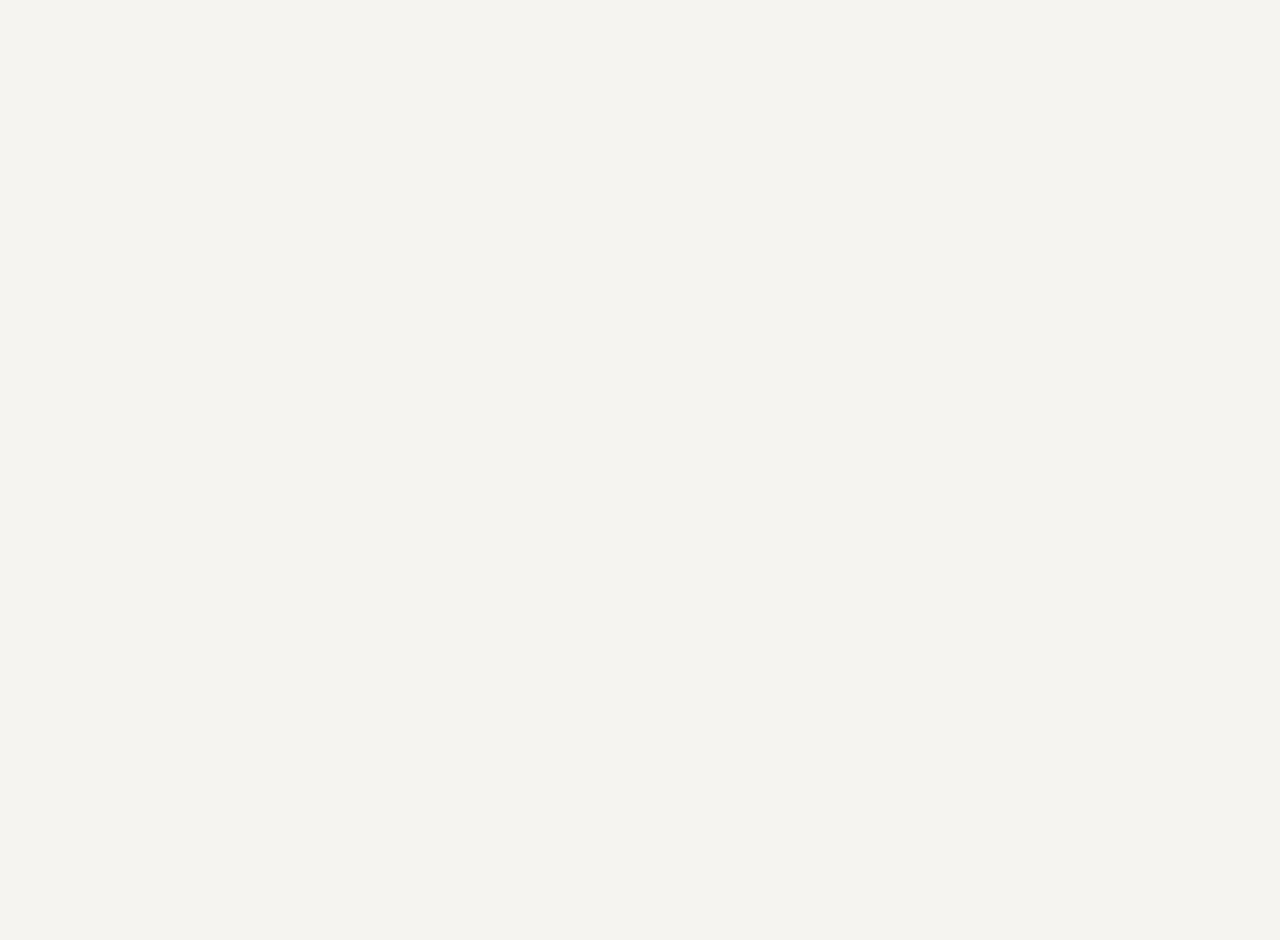
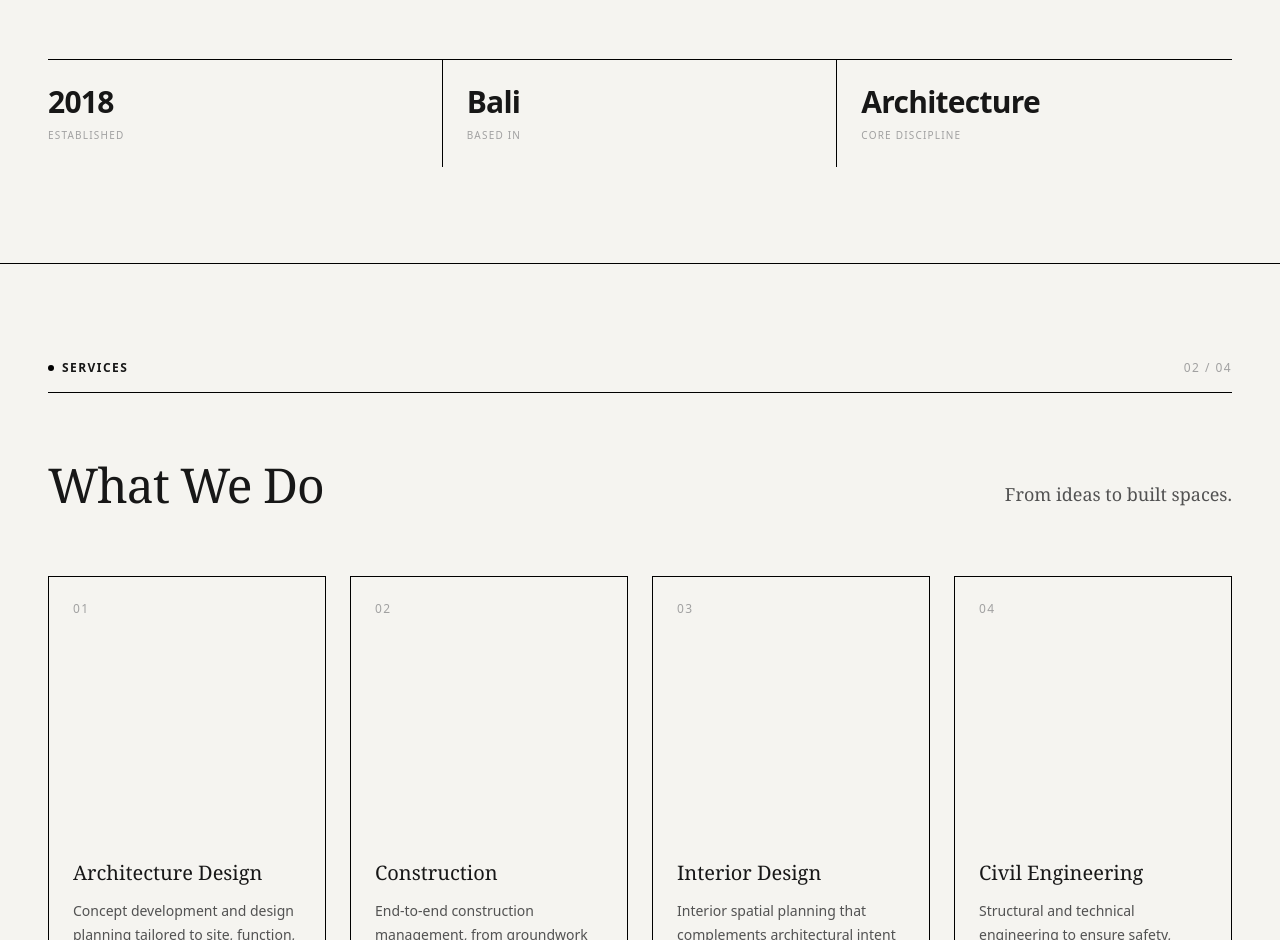
Before and after one commit to sesaputra/LandingPage-Cv-Mahesa-Karya-Perdana, a Next.js app: page / in a window 1280 px wide. Shown: the part 1860-2800 px from the top of the page. Before the commit the page ends 1812 px from the top, so only its background shows below. Built offline with nearby package versions, Linux system fonts and the light colour scheme.

Commit message:
feat: update bagian services

```diff
--- a/app/globals.css
+++ b/app/globals.css
@@ -48,6 +48,9 @@ body{
   animation: marquee 35s linear infinite;
 }
 
+.scrollbar-hide::-webkit-scrollbar { display: none; }
+.scrollbar-hide { -ms-overflow-style: none; scrollbar-width: none; }
+
 /* @media (prefers-color-scheme: dark) {
   :root {
     --background: #0a0a0a;
--- a/app/page.tsx
+++ b/app/page.tsx
@@ -1,6 +1,7 @@
 import Hero from "@/components/hero";
 import Marquee from "@/components/marquee";
 import About from "@/components/about";
+import Services from "@/components/services";
 
 export default function HOME() {
   return (
@@ -8,6 +9,7 @@ export default function HOME() {
       <Hero />
       <Marquee />
       <About />
+      <Services />
     </main>
   );
 }
--- a/components/about.tsx
+++ b/components/about.tsx
@@ -5,10 +5,12 @@ export default function About() {
   return (
     <section className="border-b border-black px-6 py-16 md:px-12 md:py-24">
       <div className="mx-auto max-w-[1440px]">
+
         {/* Section Header */}
         <div className="flex items-center justify-between">
           <div className="flex items-center gap-2 text-xs font-semibold uppercase tracking-[0.12em]">
             <span className="h-1.5 w-1.5 rounded-full bg-black" />
+
             <span>About</span>
           </div>
 
@@ -17,20 +19,28 @@ export default function About() {
           </span>
         </div>
 
+        {/* Divider */}
         <div className="mt-4 border-t border-black" />
 
         {/* Main Content */}
         <div className="mt-12 grid grid-cols-1 gap-12 md:mt-16 md:grid-cols-12 md:gap-8">
 
-          {/* Left Content */}
+          {/* ========================================
+              LEFT CONTENT
+          ======================================== */}
           <div className="md:col-span-6 lg:col-span-5">
-            <p className="max-w-xl font-serif text-3xl leading-[1.15] tracking-[-0.02em] md:text-4xl lg:text-5xl">
+
+            {/* Main Statement */}
+            <h2 className="max-w-xl font-serif text-3xl leading-[1.15] tracking-[-0.02em] md:text-4xl lg:text-5xl">
               We believe{" "}
               <span className="text-neutral-400">Architecture</span>{" "}
               is more than building structures.
-            </p>
+            </h2>
 
+            {/* Approach & Focus */}
             <div className="mt-10 grid grid-cols-1 gap-8 sm:grid-cols-2">
+
+              {/* Our Approach */}
               <div>
                 <p className="text-xs font-semibold uppercase tracking-[0.12em] text-neutral-400">
                   Our Approach
@@ -42,6 +52,7 @@ export default function About() {
                 </p>
               </div>
 
+              {/* Our Focus */}
               <div>
                 <p className="text-xs font-semibold uppercase tracking-[0.12em] text-neutral-400">
                   Our Focus
@@ -52,8 +63,10 @@ export default function About() {
                   material, and the people who use them.
                 </p>
               </div>
+
             </div>
 
+            {/* CTA */}
             <div className="mt-10">
               <Link
                 href="/about"
@@ -69,10 +82,23 @@ export default function About() {
                 </span>
               </Link>
             </div>
+
+            {/* Supporting Statement */}
+            <div className="mt-16 border-t border-neutral-300 pt-8 md:mt-20 md:pt-10">
+              <p className="max-w-md font-serif text-xl leading-relaxed md:text-2xl">
+                From concept to construction, we combine creativity,
+                engineering, and precision to create spaces with purpose
+                and lasting value.
+              </p>
+            </div>
+
           </div>
 
-          {/* Right Image */}
+          {/* ========================================
+              RIGHT IMAGE
+          ======================================== */}
           <div className="md:col-span-6 md:col-start-7 lg:col-span-5 lg:col-start-8">
+
             <div className="relative aspect-[4/5] w-full overflow-hidden bg-neutral-200">
               <Image
                 src="/images/hero.jpg"
@@ -83,12 +109,57 @@ export default function About() {
               />
             </div>
 
+            {/* Image Caption */}
             <div className="mt-3 flex items-center justify-between text-[10px] uppercase tracking-[0.12em] text-neutral-400">
               <span>Architecture & Construction</span>
+
               <span>MKP — 01</span>
             </div>
+
           </div>
+
         </div>
+
+        {/* ========================================
+            COMPANY INFORMATION
+        ======================================== */}
+        <div className="mt-16 grid grid-cols-1 border-t border-black sm:grid-cols-3 md:mt-20">
+
+          {/* Established */}
+          <div className="border-b border-black py-6 sm:border-b-0 sm:border-r sm:pr-6">
+            <p className="text-2xl font-semibold tracking-tight md:text-3xl">
+              2018
+            </p>
+
+            <p className="mt-2 text-[10px] font-medium uppercase tracking-[0.12em] text-neutral-400">
+              Established
+            </p>
+          </div>
+
+          {/* Location */}
+          <div className="border-b border-black py-6 sm:border-b-0 sm:border-r sm:px-6">
+            <p className="text-2xl font-semibold tracking-tight md:text-3xl">
+              Bali
+            </p>
+
+            <p className="mt-2 text-[10px] font-medium uppercase tracking-[0.12em] text-neutral-400">
+              Based In
+            </p>
+          </div>
+
+          {/* Core Discipline */}
+          <div className="py-6 sm:pl-6">
+            <p className="text-2xl font-semibold tracking-tight md:text-3xl">
+              Architecture
+            </p>
+
+            <p className="mt-2 text-[10px] font-medium uppercase tracking-[0.12em] text-neutral-400">
+              Core Discipline
+            </p>
+          </div>
+
+        </div>
+
       </div>
     </section>
   );
--- /dev/null
+++ b/components/services.tsx
@@ -0,0 +1,94 @@
+// components/services.tsx
+import { Fragment } from "react";
+
+interface Service {
+  index: string;
+  title: string;
+  description: string;
+}
+
+const services: Service[] = [
+  {
+    index: "01",
+    title: "Architecture Design",
+    description:
+      "Concept development and design planning tailored to site, function, and client vision.",
+  },
+  {
+    index: "02",
+    title: "Construction",
+    description:
+      "End-to-end construction management, from groundwork to finishing with quality control.",
+  },
+  {
+    index: "03",
+    title: "Interior Design",
+    description:
+      "Interior spatial planning that complements architectural intent and daily living.",
+  },
+  {
+    index: "04",
+    title: "Civil Engineering",
+    description:
+      "Structural and technical engineering to ensure safety, durability, and efficiency.",
+  },
+];
+
+export default function Services() {
+  return (
+    <section className="border-b border-black px-6 py-16 md:px-12 md:py-24">
+      <div className="mx-auto max-w-[1440px]">
+
+        {/* Section Header */}
+        <div className="flex items-center justify-between">
+          <div className="flex items-center gap-2 text-xs font-semibold uppercase tracking-[0.12em]">
+            <span className="h-1.5 w-1.5 rounded-full bg-black" />
+            <span>Services</span>
+          </div>
+
+          <span className="hidden text-xs font-medium uppercase tracking-[0.12em] text-neutral-400 md:block">
+            02 / 04
+          </span>
+        </div>
+
+        {/* Divider */}
+        <div className="mt-4 border-t border-black" />
+
+        {/* Heading Row */}
+        <div className="mt-12 flex flex-col gap-4 md:mt-16 md:flex-row md:items-end md:justify-between">
+          <h2 className="font-serif text-3xl leading-[1.15] tracking-[-0.02em] md:text-4xl lg:text-5xl">
+            What We Do
+          </h2>
+
+          <p className="font-serif text-lg text-neutral-600 md:mb-1 md:max-w-xs">
+            From ideas to built spaces.
+          </p>
+        </div>
+
+        {/* Cards */}
+        <div className="mt-12 grid grid-cols-1 gap-6 sm:grid-cols-2 lg:grid-cols-4 md:mt-16">
+          {services.map((service) => (
+            <div
+              key={service.index}
+              className="flex h-[420px] flex-col justify-between border border-black p-6"
+            >
+              <span className="text-xs font-medium uppercase tracking-[0.12em] text-neutral-400">
+                {service.index}
+              </span>
+
+              <div>
+                <h3 className="font-serif text-xl leading-snug">
+                  {service.title}
+                </h3>
+                <p className="mt-3 text-sm leading-6 text-neutral-600">
+                  {service.description}
+                </p>
+              </div>
+            </div>
+          ))}
+        </div>
+
+      </div>
+    </section>
+  );
+}
```
